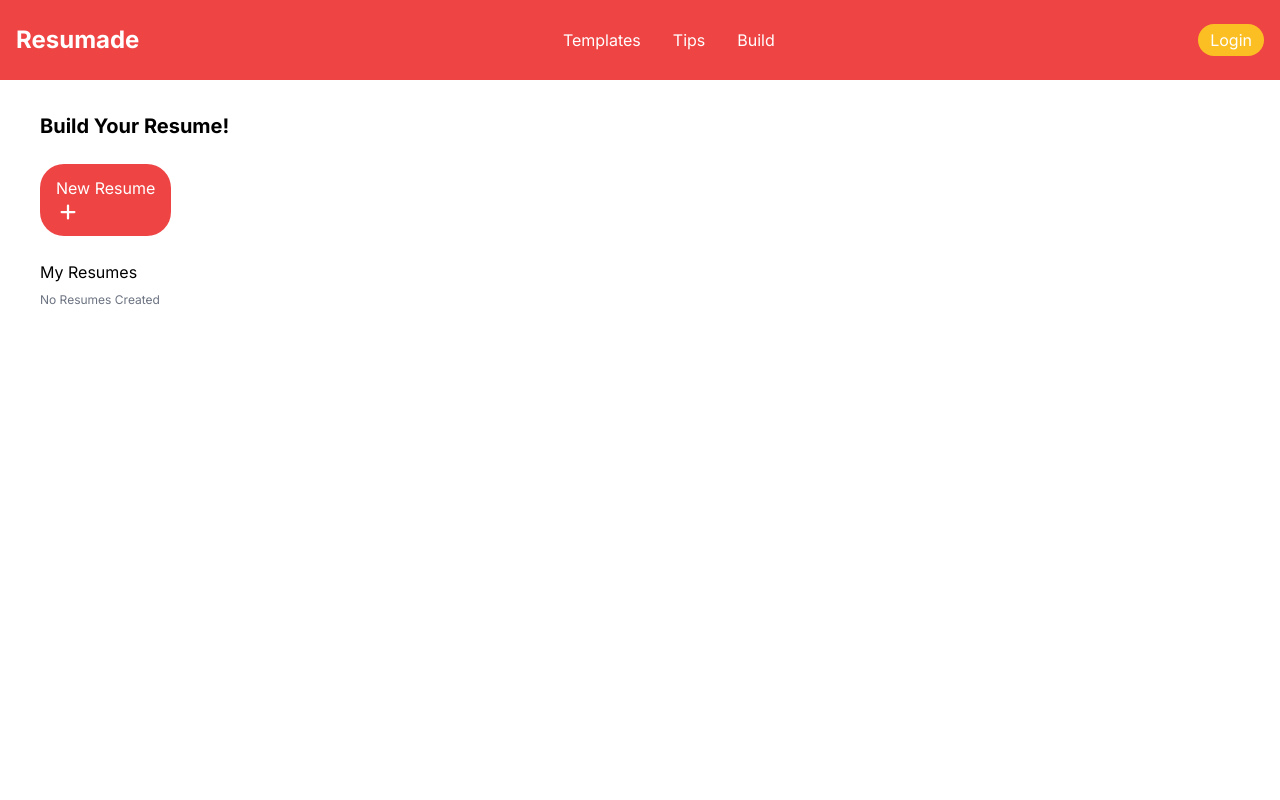
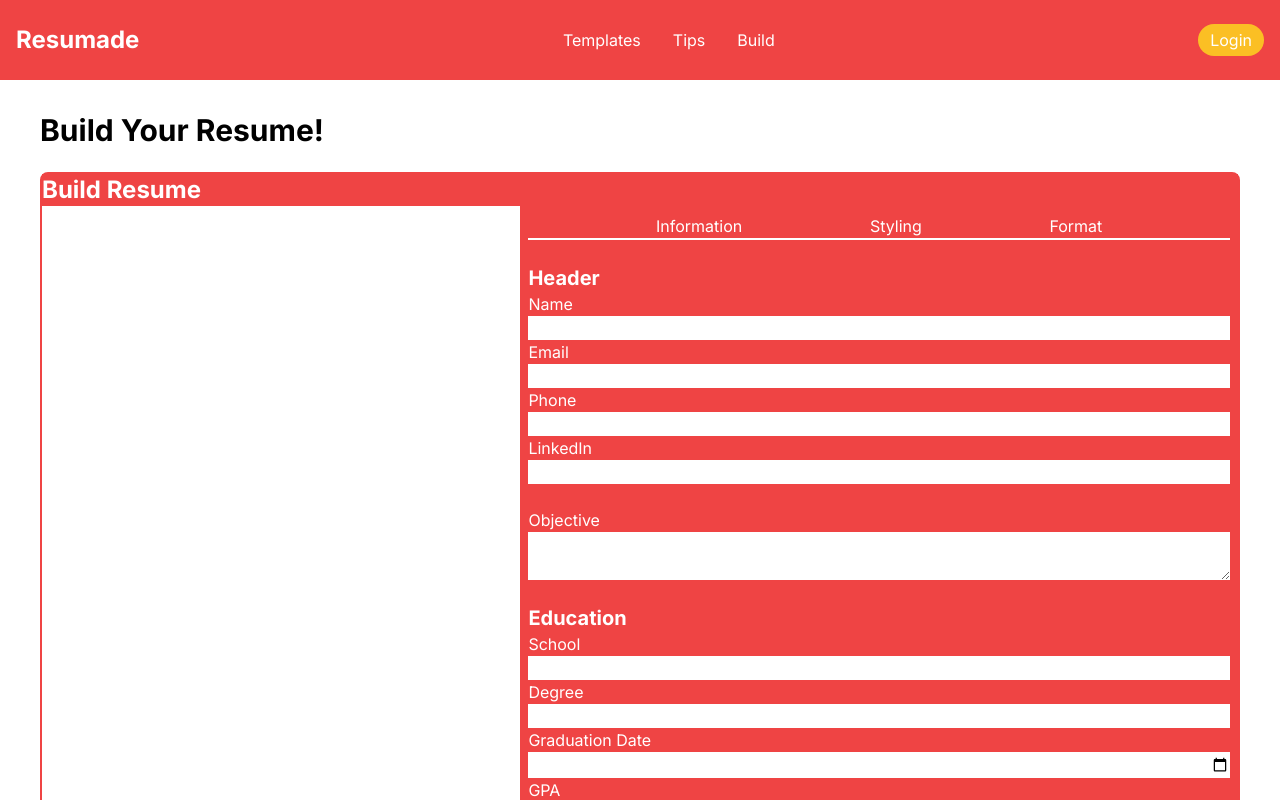
Before and after one commit to Josejguz/resume-generator, a Next.js app: page /build in a window 1280 px wide. Shown: the top 800 px of the page. Built offline with nearby package versions, Linux system fonts and the light colour scheme.

Commit message:
Build Resume Build Page

```diff
--- /dev/null
+++ b/src/app/build/components/BuildResume.tsx
@@ -0,0 +1,23 @@
+import React from 'react';
+import FeatureBar from './FeatureBar';
+
+
+export default function BuildResume() {
+    return (
+        <div className="border-red-500 border-2 rounded-lg text-white">
+            <h1 className=" font-bold border-b-white bg-red-500 text-2xl">Build Resume</h1>
+            <div className="flex flex-rows">
+                <div className="w-2/5">
+                    <h1>Placeholder</h1>
+                </div>
+
+                <div className="bg-red-500 w-3/5 p-2">
+                    <FeatureBar />
+                </div>
+
+                <br/>
+
+            </div>
+        </div>
+    )
+}
--- a/src/app/build/page.tsx
+++ b/src/app/build/page.tsx
@@ -1,18 +1,29 @@
 import Navbar from "@/components/Navbar";
 import { PlusIcon } from "@heroicons/react/16/solid";
+import React from "react";
+import { useState } from "react";
+import BuildResume from "./components/BuildResume";
 
 export default function Home() {
+
+    //const [buildResumeStatus, setBuildResumeStatus] = useState(false);
+
+    const handleNewResume = () => {
+        console.log("New Resume");
+    }
+
     return (
         <div>
             <Navbar />
             <div className="flex flex-col mx-10 my-8">
                 <div>
-                    <h1 className="text-xl font-bold">Build Your Resume!</h1>
+                    <h1 className="text-3xl font-bold">Build Your Resume!</h1>
                 </div>
                 <br/>
 
                 <div>
-                    <button className="bg-red-500 hover:bg-red-700 py-3 px-4 text-white rounded-3xl"><span>New Resume <PlusIcon className="h-6"/></span></button>
+                    {/*<button className="bg-red-500 hover:bg-red-700 py-3 px-4 text-white rounded-3xl"><span>New Resume <PlusIcon className="h-6"/></span></button> */}
+                    <BuildResume />
                 </div>
                 <br />
 
```
